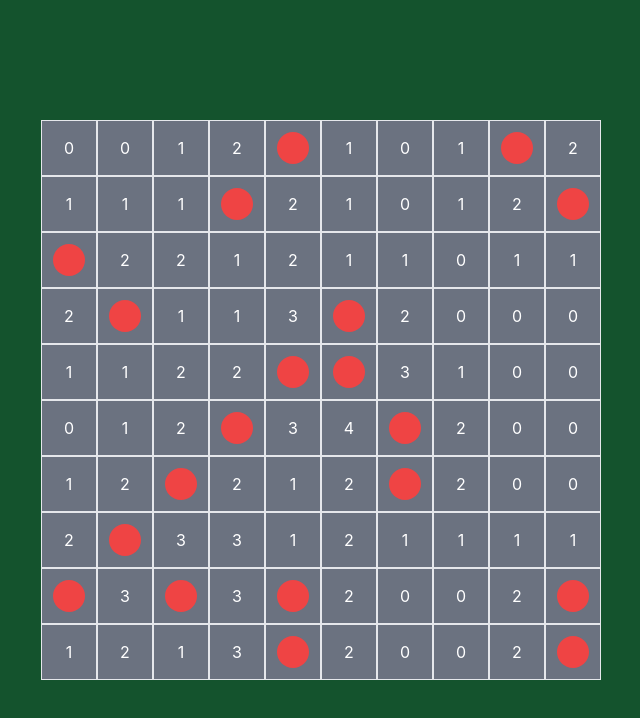
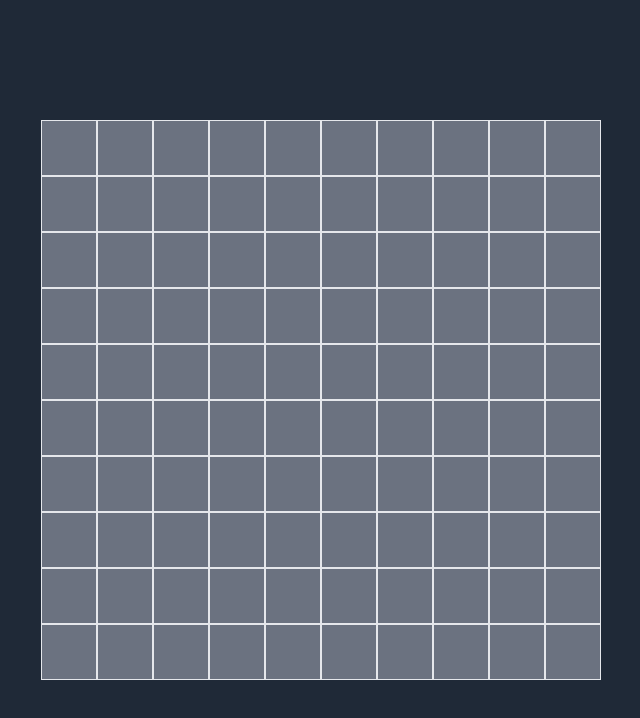
Before and after one commit to RyanBulluss/Minesweeper, a React (Create React App) app: page / in a window 1280 px wide. Shown: the top 718 px of the page, without its empty margins (319-959 px from the left). Built offline with nearby package versions, Linux system fonts and the light colour scheme.

Commit message:
Create reveal and flag functionality

```diff
--- a/src/App.tsx
+++ b/src/App.tsx
@@ -21,11 +21,29 @@ const cell1: Cell = {
 function App() {
   const [state, setState] = useState(createBoard(cell1));
 
+  function revealCell(y:number, x:number) : any {
+    setState((s: any) => {
+      const newState = [...s];
+      newState[y][x].isFlagged = false;
+      newState[y][x].isRevealed = true;
+      return newState
+    })
+  }
+  function flagCell(e:any, y:number, x:number) : any {
+    (e).preventDefault();
+    setState((s: any) => {
+      const newState = [...s];
+      if (newState[y][x].isRevealed) return newState
+      newState[y][x].isFlagged = true;
+      return newState
+    })
+  }
+
   return (
-    <div className="bg-green-900 h-[100vh] text-white flex flex-col items-center justify-center">
-      <div className="grid grid-cols-10 w-[70vmin] h-[70vmin] bg-green-700">
+    <div className="bg-gray-800 h-[100vh] text-white flex flex-col items-center justify-center">
+      <div className="grid grid-cols-10 w-[70vmin] h-[70vmin] bg-gray-700">
         {state.map((arr: any, yIndex: any) =>
-          arr.map((obj: any, xIndex: any) => <GameCell content={obj} />)
+          arr.map((obj: any, xIndex: any) => <GameCell content={obj} revealCell={revealCell} flagCell={flagCell} yIndex={yIndex} xIndex={xIndex} />)
         )}
       </div>
     </div>
--- a/src/GameCell.tsx
+++ b/src/GameCell.tsx
@@ -1,15 +1,27 @@
 interface GameCellProps {
-  content: any; // Change 'any' to the specific type of obj if possible
+  content: any;
+  revealCell: any;
+  flagCell: any;
+  yIndex: number;
+  xIndex: number;
 }
 
-const GameCell: React.FC<GameCellProps> = ({ content }) => {
+const GameCell: React.FC<GameCellProps> = ({ content, revealCell, xIndex, yIndex, flagCell }) => {
   return (
-    <div className="bg-gray-500 border flex justify-center items-center">
-      {!content.isMine && content.adjacentMines}
-      {content.isMine && (
-        <div className="w-3/5 h-3/5 bg-red-500 rounded-full"></div>
+    <button
+      onClick={() => revealCell(yIndex, xIndex)}
+      className="bg-gray-500 border flex justify-center items-center"
+
+      onContextMenu={(e) => flagCell(e, yIndex, xIndex)}
+    >
+      {content.isRevealed && !content.isMine && content.adjacentMines}
+      {content.isRevealed && content.isMine && (
+        <div className="w-3/5 h-3/5 bg-red-800 rounded-full"></div>
       )}
-    </div>
+      {content.isFlagged && (
+        <div className="w-3/5 h-3/5 bg-orange-500 rounded-full"></div>
+      )}
+    </button>
   );
 };
 
--- a/src/constants.ts
+++ b/src/constants.ts
@@ -1,5 +1,3 @@
-import { arrayBuffer } from "stream/consumers";
-
 const boardSize: number = 10;
 const mineTotal: number = 20;
 const adjacents: any = [
@@ -51,14 +49,11 @@ function addMines(arr: any) {
           let newY = y + adj[0];
           let newX = x + adj[1];
 
-
-          // console.log(newArr[newY][newX]);
           if (newY < boardSize &&
             newY >= 0 &&
             newX < boardSize &&
             newX >= 0) {
             newArr[newY][newX].adjacentMines += 1;
-            console.log(newArr[newY][newX]);
           }
         });
 
```
